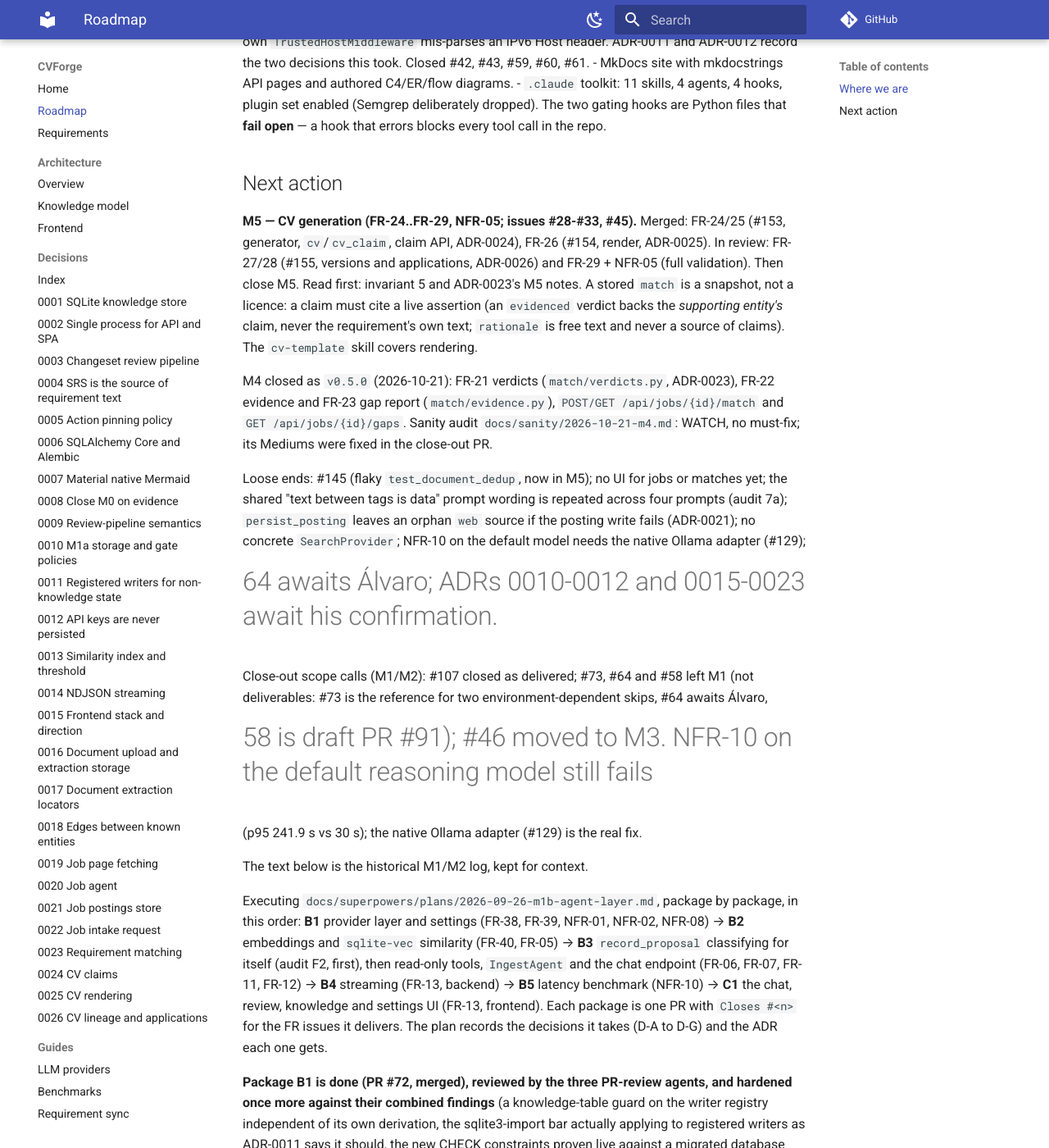
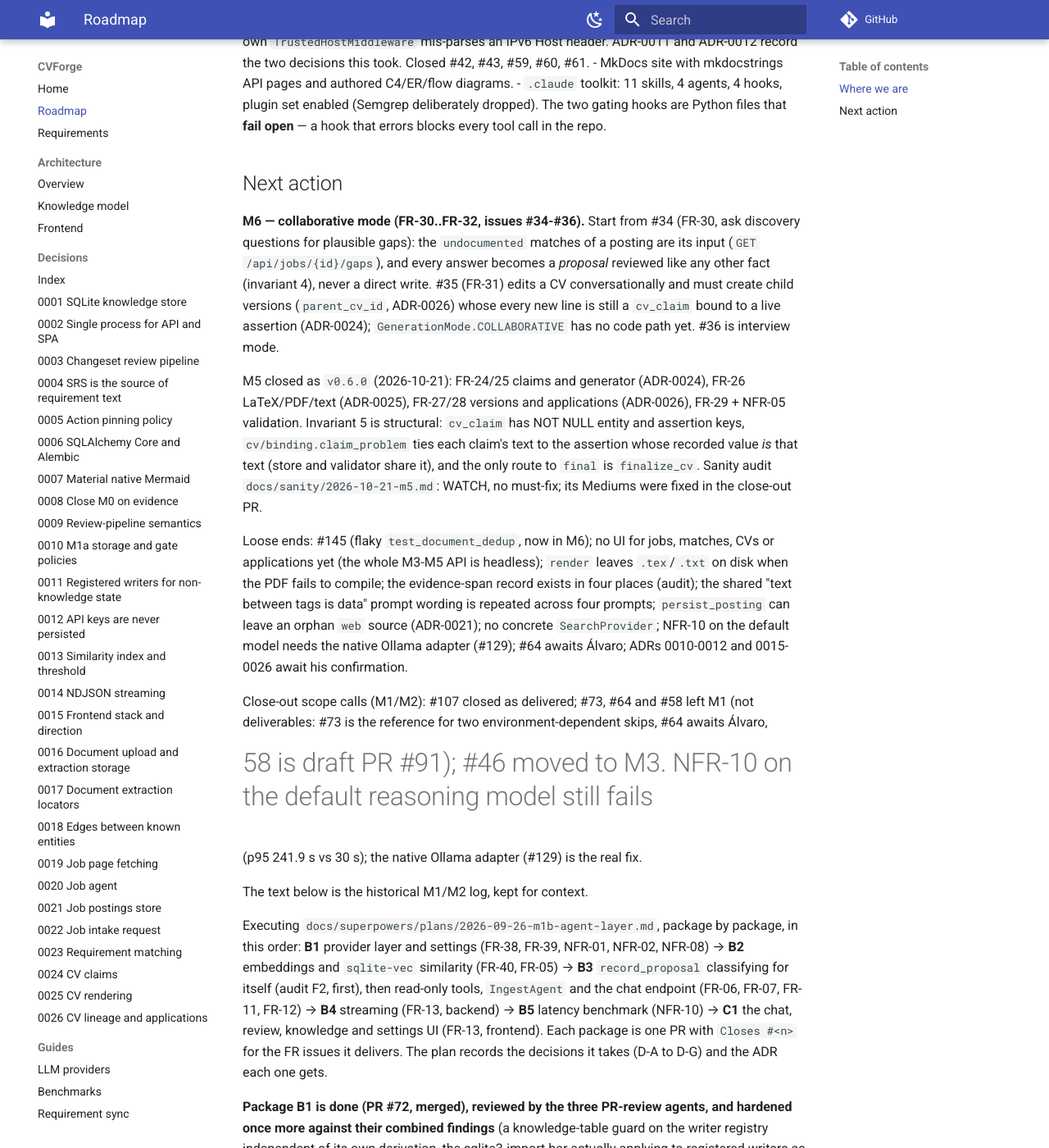
Before and after one commit to SelfishCoconut/cvforge, an MkDocs documentation site: the page built from docs/roadmap.md, in a window 1280 px wide and 1400 px high, scrolled down 1263 px. Shown: the whole window at 82% size. Built offline with MkDocs 1.6.1 and Material for MkDocs 9.7.7, drawn with Linux system fonts in a browser that asks for light colours; comment, search, counter and statistics services are not loaded; some of the changed text lies outside the part shown.

Commit message:
chore: close M5 (#158)
Makes the finalise gate structural, splits the C-rank validators, covers cv/,
bumps to 0.6.0.

Co-authored-by: Claude Sonnet 5.5 <noreply@anthropic.com>

```diff
--- a/docs/roadmap.md
+++ b/docs/roadmap.md
@@ -65,23 +65,26 @@ Done:
 
 ## Next action
 
-**M5 — CV generation (FR-24..FR-29, NFR-05; issues #28-#33, #45).** Merged: FR-24/25 (#153, generator,
-`cv`/`cv_claim`, claim API, ADR-0024), FR-26 (#154, render, ADR-0025). In review: FR-27/28 (#155,
-versions and applications, ADR-0026) and FR-29 + NFR-05 (full validation). Then close M5. Read first: invariant 5 and ADR-0023's M5 notes. A stored
-`match` is a snapshot, not a licence: a claim must cite a live assertion (an `evidenced`
-verdict backs the *supporting entity's* claim, never the requirement's own text; `rationale`
-is free text and never a source of claims). The `cv-template` skill covers rendering.
+**M6 — collaborative mode (FR-30..FR-32, issues #34-#36).** Start from #34 (FR-30, ask discovery
+questions for plausible gaps): the `undocumented` matches of a posting are its input (`GET
+/api/jobs/{id}/gaps`), and every answer becomes a *proposal* reviewed like any other fact
+(invariant 4), never a direct write. #35 (FR-31) edits a CV conversationally and must create
+child versions (`parent_cv_id`, ADR-0026) whose every new line is still a `cv_claim` bound to a
+live assertion (ADR-0024); `GenerationMode.COLLABORATIVE` has no code path yet. #36 is interview mode.
 
-M4 closed as `v0.5.0` (2026-10-21): FR-21 verdicts (`match/verdicts.py`, ADR-0023), FR-22
-evidence and FR-23 gap report (`match/evidence.py`), `POST/GET /api/jobs/{id}/match` and
-`GET /api/jobs/{id}/gaps`. Sanity audit `docs/sanity/2026-10-21-m4.md`: WATCH, no must-fix; its
-Mediums were fixed in the close-out PR.
+M5 closed as `v0.6.0` (2026-10-21): FR-24/25 claims and generator (ADR-0024), FR-26 LaTeX/PDF/text
+(ADR-0025), FR-27/28 versions and applications (ADR-0026), FR-29 + NFR-05 validation. Invariant 5
+is structural: `cv_claim` has NOT NULL entity and assertion keys, `cv/binding.claim_problem` ties
+each claim's text to the assertion whose recorded value *is* that text (store and validator share
+it), and the only route to `final` is `finalize_cv`. Sanity audit
+`docs/sanity/2026-10-21-m5.md`: WATCH, no must-fix; its Mediums were fixed in the close-out PR.
 
-Loose ends: #145 (flaky `test_document_dedup`, now in M5); no UI for jobs or matches yet; the
-shared "text between tags is data" prompt wording is repeated across four prompts (audit 7a);
-`persist_posting` leaves an orphan `web` source if the posting write fails (ADR-0021); no
-concrete `SearchProvider`; NFR-10 on the default model needs the native Ollama adapter (#129);
-#64 awaits Álvaro; ADRs 0010-0012 and 0015-0023 await his confirmation.
+Loose ends: #145 (flaky `test_document_dedup`, now in M6); no UI for jobs, matches, CVs or
+applications yet (the whole M3-M5 API is headless); `render` leaves `.tex`/`.txt` on disk when the
+PDF fails to compile; the evidence-span record exists in four places (audit); the shared "text
+between tags is data" prompt wording is repeated across four prompts; `persist_posting` can leave an
+orphan `web` source (ADR-0021); no concrete `SearchProvider`; NFR-10 on the default model needs the
+native Ollama adapter (#129); #64 awaits Álvaro; ADRs 0010-0012 and 0015-0026 await his confirmation.
 
 Close-out scope calls (M1/M2): #107 closed as delivered; #73, #64 and #58 left M1 (not
 deliverables: #73 is the reference for two environment-dependent skips, #64 awaits Álvaro,
@@ -177,7 +180,7 @@ CI. Direct pushes to `main` are rejected, including for admins.
 | M2 | Document ingestion | Upload → extract → classify new/known/duplicate/conflict → review | done (`v0.3.0`) |
 | M3 | Job intake | URL → fetch → structured `JobPosting`; optional company research | done (`v0.4.0`) |
 | M4 | Match & gaps | Requirement ↔ knowledge matching, four verdicts, gap report | done (`v0.5.0`) |
-| M5 | CV generation | LaTeX → PDF + ATS text, claim traceability, versions, application linkage, validation | not started |
+| M5 | CV generation | LaTeX → PDF + ATS text, claim traceability, versions, application linkage, validation | done (`v0.6.0`) |
 | M6 | Collaborative mode | Conversational CV editing, discovery questions, interview mode | not started |
 | M7 | Learning plans | Gap → plan → tracked `learning` state | not started |
 | M8 | Form autofill | Playwright persistent profile, per-field options, confirm before fill | not started |
--- a/pyproject.toml
+++ b/pyproject.toml
@@ -1,6 +1,6 @@
 [project]
 name = "cvforge"
-version = "0.5.0"
+version = "0.6.0"
 description = "Local-first personal professional knowledge system that generates tailored CVs"
 readme = "README.md"
 license = "AGPL-3.0-or-later"
```
Also changed, not shown: docs/reports/2026-10-21-m5.md (added, +39 -0 lines), docs/sanity/2026-10-21-m5.md (added, +260 -0 lines), 9 other files.
